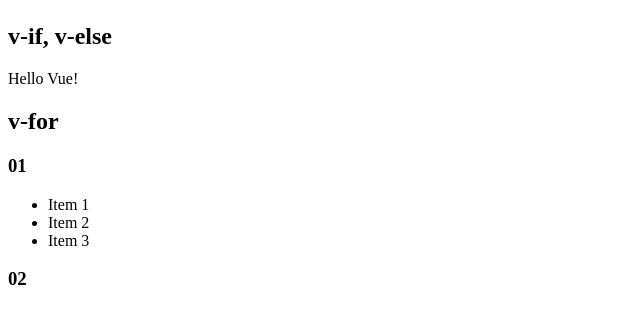
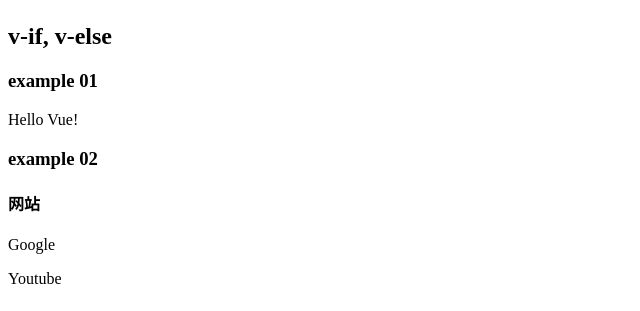
Before and after one commit to chengfzy/WebStudy, a Vue app in the folder VueStudy/vue01_basic/: page / in a window 1280 px wide. Shown: the part 803-1114 px from the top of the page, without its empty margins (0-640 px from the left). Built offline with nearby package versions, Linux system fonts and the light colour scheme.

Commit message:
add more vue basic example

```diff
--- a/VueStudy/vue01_basic/src/App.vue
+++ b/VueStudy/vue01_basic/src/App.vue
@@ -17,8 +17,20 @@
     <img :src="imageSrc">
 
     <h2>v-if, v-else</h2>
+    <h3>example 01</h3>
     <p v-if="showMessage">Hello Vue!</p>
     <p v-else>Goodbye Vue!</p>
+    <h3>example 02</h3>
+    <template v-if="showMessage">
+        <h4>网站</h4>
+        <p>Google</p>
+        <p>Youtube</p>
+    </template>
+    <template v-else>
+        <h4>WebSite</h4>
+        <p>Github</p>
+        <p>Gitlab</p>
+    </template>
 
     <h2>v-for</h2>
     <h3>01</h3>
```
Also changed, not shown: 1 other file (tests, documents, lock files or other folders).
